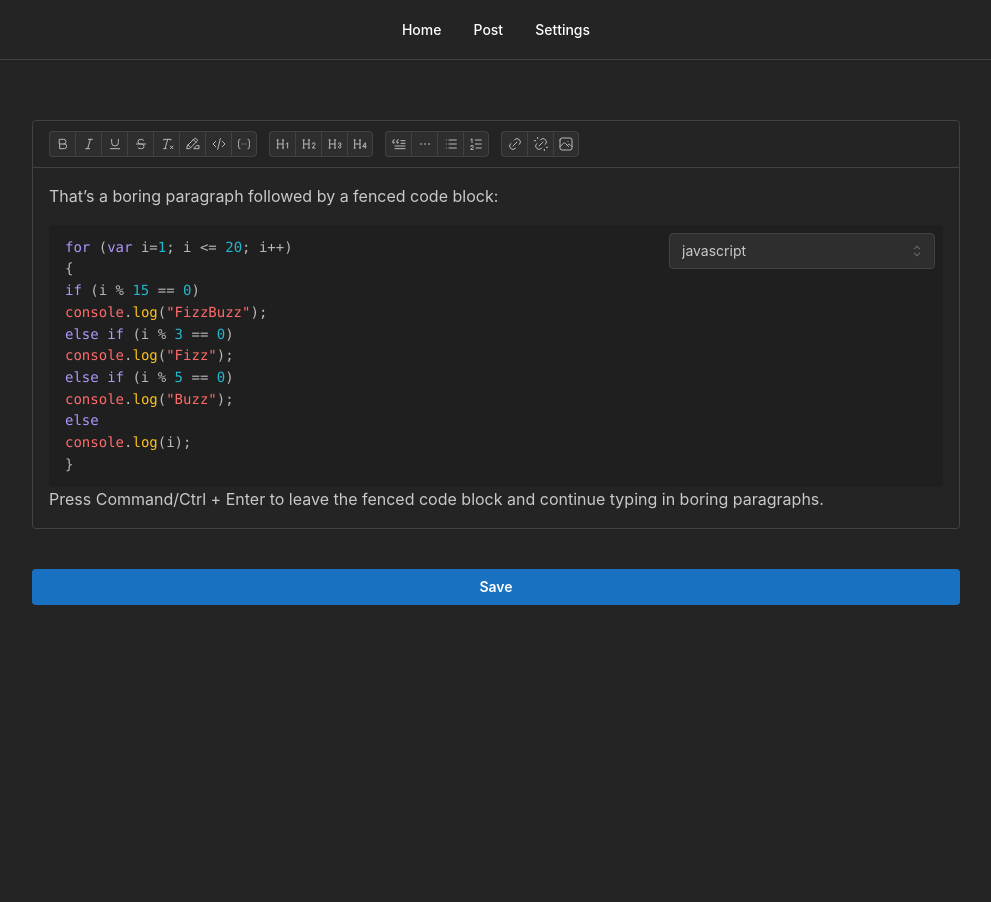
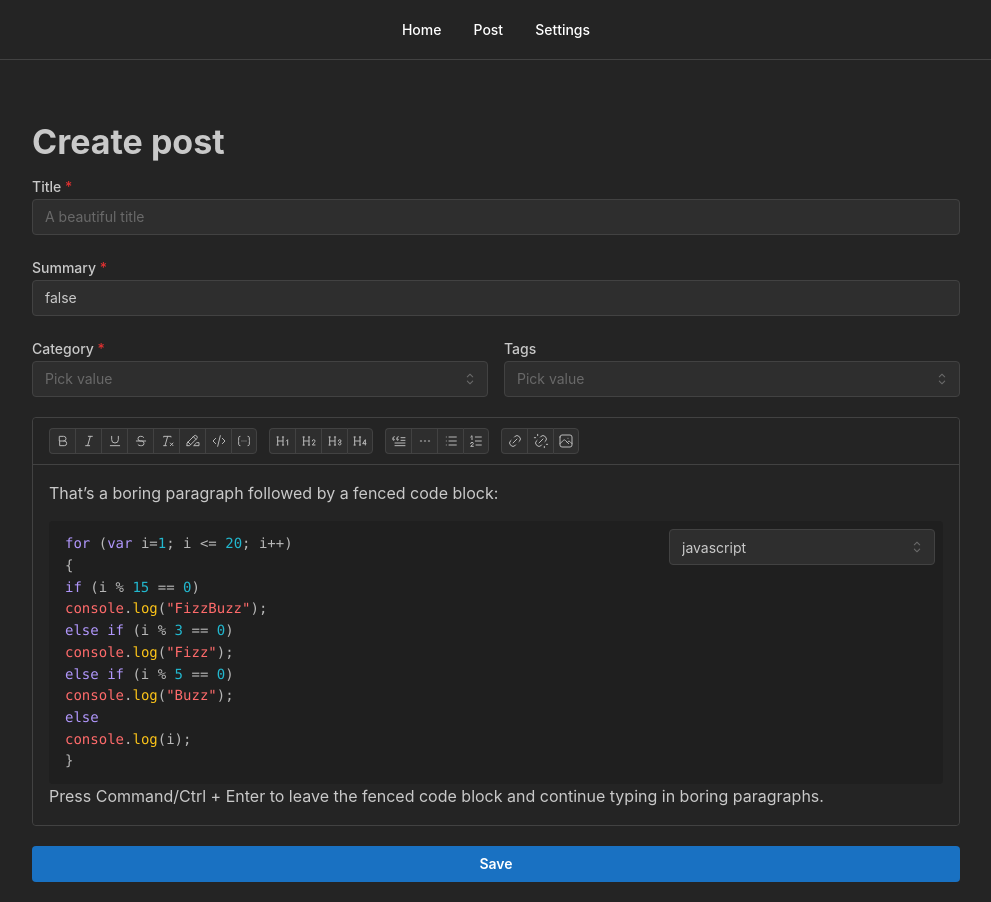
Before and after one commit to creme332/bluuug, a Next.js app in the folder cms-gui/: page / in a window 1280 px wide. Shown: the whole page, without its empty margins (144-1135 px from the left). Before the commit the page ends 800 px from the top, so only its background shows below. Built offline with nearby package versions, Linux system fonts and the light colour scheme.

Commit message:
create a form for post creation

```diff
--- a/cms-gui/pages/index.tsx
+++ b/cms-gui/pages/index.tsx
@@ -1,25 +1,14 @@
-import { Group } from "@mantine/core";
-import { RichTextEditor, Link } from "@mantine/tiptap";
-import { Container, Button } from "@mantine/core";
-import { Editor, useEditor } from "@tiptap/react";
-import StarterKit from "@tiptap/starter-kit";
-import CodeBlockLowlight from "@tiptap/extension-code-block-lowlight";
-import Image from "@tiptap/extension-image";
-import Dropcursor from "@tiptap/extension-dropcursor";
-import { ReactNodeViewRenderer } from "@tiptap/react";
-import { IconCodeDots, IconPhoto } from "@tabler/icons-react";
-
-// load all highlight.js languages
-import css from "highlight.js/lib/languages/css";
-import javascript from "highlight.js/lib/languages/javascript";
-import typescript from "highlight.js/lib/languages/typescript";
-import html from "highlight.js/lib/languages/xml";
-import { createLowlight } from "lowlight";
-import React, { useCallback } from "react";
-
-import CodeBlockComponent from "../components/CodeBlockComponent";
-
-const lowlight = createLowlight({ javascript, css, typescript, html });
+import { Title, Group, Stack } from "@mantine/core";
+import {
+  Container,
+  Button,
+  TextInput,
+  MultiSelect,
+  Select,
+} from "@mantine/core";
+import React from "react";
+import { useForm } from "@mantine/form";
+import TextEditor from "../components/TextEditor";
 
 const content = `
 <p>
@@ -41,106 +30,69 @@ console.log(i);
 </p>
 `;
 
-const CodeBlock = ({ editor }: { editor: Editor | null }) => {
-  if (!editor) {
-    return null;
-  }
-  return (
-    <RichTextEditor.Control
-      onClick={() => editor.chain().focus().toggleCodeBlock().run()}
-      aria-label="Add code block"
-      title="Add code block"
-      className={editor.isActive("codeBlock") ? "is-active" : ""}
-    >
-      <IconCodeDots stroke={1.5} size="1rem" />
-    </RichTextEditor.Control>
-  );
-};
+export default function Form() {
+  const form = useForm({
+    initialValues: {
+      title: "",
+      summary: false,
+      category: "",
+      tags: [],
+      body: content,
+    },
 
-const ImageControl = ({ editor }: { editor: Editor | null }) => {
-  const addImage = useCallback(() => {
-    if (!editor) return;
-    const url = window.prompt("URL");
-    const alt = window.prompt("ALT");
+    // validate: {
+    //   email: (value) => (/^\S+@\S+$/.test(value) ? null : "Invalid email"),
+    // },
+  });
 
-    if (url && alt) {
-      editor.chain().focus().setImage({ src: url, alt }).run();
-    }
-  }, [editor]);
-
-  if (!editor) {
-    return null;
+  function updatePostBody(newBody: string) {
+    form.setFieldValue("body", newBody);
   }
 
   return (
-    <RichTextEditor.Control
-      onClick={addImage}
-      aria-label="Add image"
-      title="Add image"
-      className={editor.isActive("codeBlock") ? "is-active" : ""}
-    >
-      <IconPhoto stroke={1.5} size="1rem" />
-    </RichTextEditor.Control>
-  );
-};
-
-export default function IndexPage() {
-  const editor: Editor | null = useEditor({
-    extensions: [
-      StarterKit,
-      Image,
-      Link,
-      Dropcursor,
-      CodeBlockLowlight.extend({
-        addNodeView() {
-          return ReactNodeViewRenderer(CodeBlockComponent);
-        },
-      }).configure({ lowlight }),
-    ],
-    content,
-  });
-
-  function exportContent() {
-    console.log(editor?.getHTML());
-  }
-
-  return (
-    <Container>
-      <RichTextEditor editor={editor}>
-        <RichTextEditor.Toolbar sticky stickyOffset={60}>
-          <RichTextEditor.ControlsGroup>
-            <RichTextEditor.Bold />
-            <RichTextEditor.Italic />
-            <RichTextEditor.Underline />
-            <RichTextEditor.Strikethrough />
-            <RichTextEditor.ClearFormatting />
-            <RichTextEditor.Highlight />
-            <RichTextEditor.Code />
-            <CodeBlock editor={editor} />
-          </RichTextEditor.ControlsGroup>
-          <RichTextEditor.ControlsGroup>
-            <RichTextEditor.H1 />
-            <RichTextEditor.H2 />
-            <RichTextEditor.H3 />
-            <RichTextEditor.H4 />
-          </RichTextEditor.ControlsGroup>
-          <RichTextEditor.ControlsGroup>
-            <RichTextEditor.Blockquote />
-            <RichTextEditor.Hr />
-            <RichTextEditor.BulletList />
-            <RichTextEditor.OrderedList />
-          </RichTextEditor.ControlsGroup>
-          <RichTextEditor.ControlsGroup>
-            <RichTextEditor.Link />
-            <RichTextEditor.Unlink />
-            <ImageControl editor={editor} />
-          </RichTextEditor.ControlsGroup>
-        </RichTextEditor.Toolbar>
-        <RichTextEditor.Content />
-      </RichTextEditor>
-      <Group mt={40} justify="center">
-        <Button fullWidth onClick={exportContent}>Save</Button>
-      </Group>
+    <Container pb={20}>
+      <Title order={1} mb={10}>
+        Create post
+      </Title>
+      <form onSubmit={form.onSubmit((values) => console.log(values))}>
+        <Stack gap="lg">
+          <TextInput
+            withAsterisk
+            label="Title"
+            placeholder="A beautiful title"
+            {...form.getInputProps("title")}
+          />
+          <TextInput
+            withAsterisk
+            label="Summary"
+            placeholder="A short description of the post"
+            {...form.getInputProps("summary")}
+          />
+          <Group>
+            <Select
+              required
+              style={{ flex: 1 }}
+              label="Category"
+              placeholder="Pick value"
+              data={["React", "Angular", "Vue", "Svelte"]}
+              {...form.getInputProps("category")}
+            />
+            <MultiSelect
+              style={{ flex: 1 }}
+              label="Tags"
+              placeholder="Pick value"
+              data={["React", "Angular", "Vue", "Svelte"]}
+              {...form.getInputProps("tags")}
+            />
+          </Group>
+          <TextEditor body={form.values.body} updateContent={updatePostBody} />
+          <Group justify="center">
+            <Button type="submit" fullWidth>
+              Save
+            </Button>
+          </Group>
+        </Stack>
+      </form>
     </Container>
   );
 }
```
